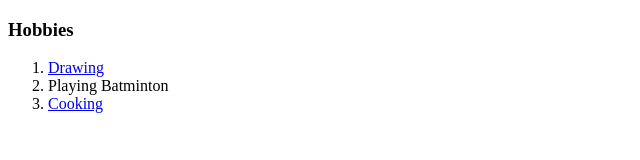
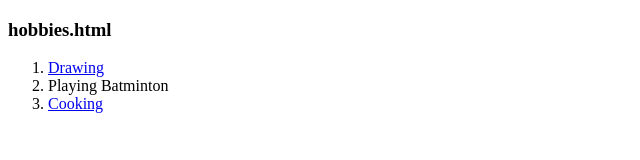
Before and after one commit to Pravalika-devarakonda/CV, a plain HTML site: page hobbies.html in a window 1280 px wide. Shown: the full height of the page, 0-640 px from the left. Drawn offline with Linux system fonts and the light colour scheme.

Commit message:
Update and rename Hobbies.html to hobbies.html

```diff
--- a/Hobbies.html
+++ b/hobbies.html
@@ -6,7 +6,7 @@
   </head>
   <body>
     <h3>
-      <strong>Hobbies</strong>
+      <strong>hobbies.html</strong>
     </h3>
     <ol>
       <li>
```
